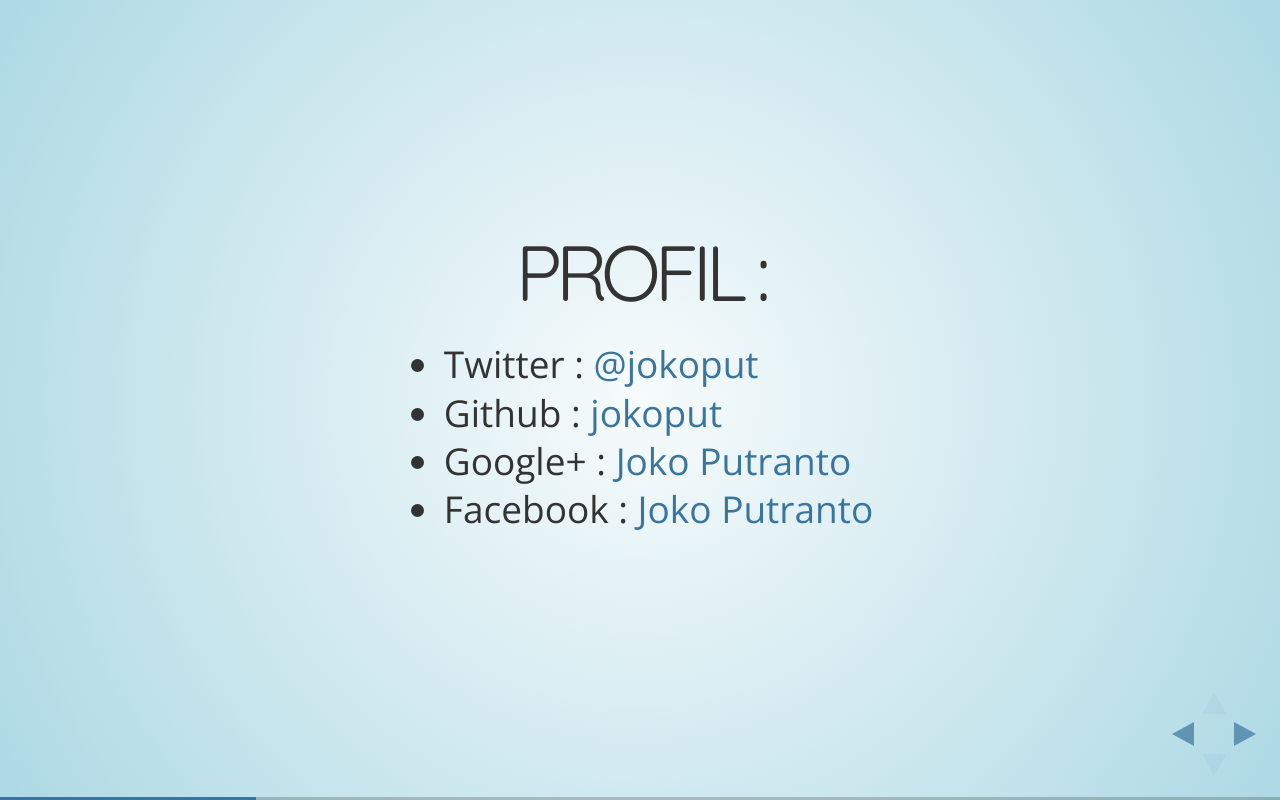
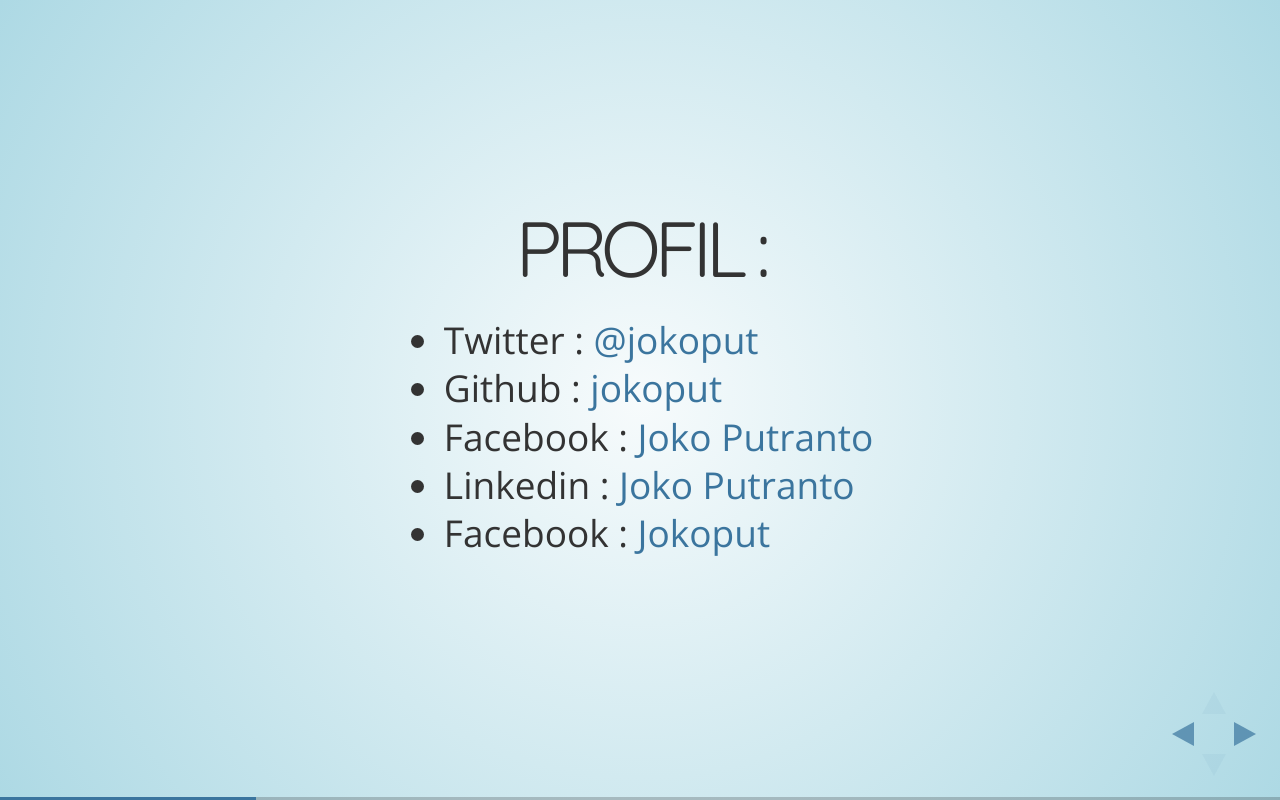
Before and after one commit to jokoput/jokoput.github.io, a plain HTML site: page index.html in a window 1280 px wide. Both pictures are taken after a click on the element 1251 px from the left and 734 px from the top of the page. Drawn offline with nearby package versions, Linux system fonts and the light colour scheme.

Commit message:
profil: google+ [rm], ig [add], linkedin [add]

```diff
--- a/index.html
+++ b/index.html
@@ -40,8 +40,9 @@
      <ul>
       <li>Twitter : <a href="https://twitter.com/jokoput">@jokoput</a></li>
       <li>Github : <a href="https://github.com/jokoput">jokoput</a></li>
-      <li>Google+ : <a href="https://plus.google.com/u/0/108410863363943756859/posts">Joko Putranto</a></li>
       <li>Facebook : <a href="https://www.facebook.com/profile.php?id=100005566847586">Joko Putranto</a></li>
+      <li>Linkedin : <a href="https://www.linkedin.com/in/joko-putranto-14674aba/">Joko Putranto</a></li>
+      <li>Facebook : <a href="https://www.instagram.com/jokoput/">Jokoput</a></li>
      </ul>
     </section>
     <section>
```
